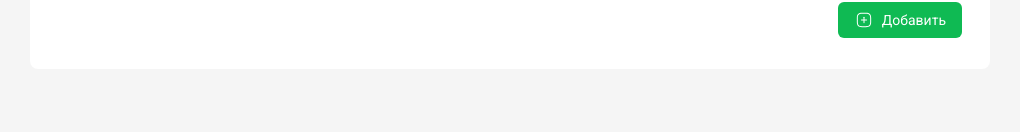
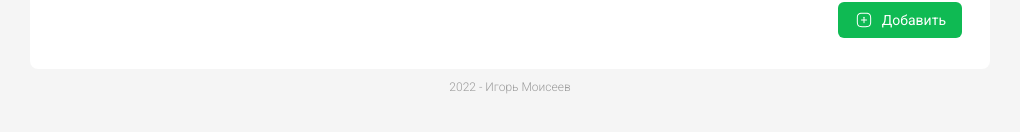
Before and after one commit to MariyaBBB/Notepad, a React (Create React App) app: page /new-post in a window 1280 px wide. Shown: the part 418-550 px from the top of the page, without its empty margins (130-1150 px from the left). Built offline with nearby package versions, Linux system fonts and the light colour scheme.

Commit message:
Добавление футера

```diff
--- a/src/App.tsx
+++ b/src/App.tsx
@@ -1,5 +1,6 @@
 import React from 'react';
 import { BrowserRouter, Route, Routes } from 'react-router-dom';
+import Footer from './components/Footer';
 import Header from './components/Header';
 import './index.css';
 import NewPost from './pages/NewPost';
@@ -17,6 +18,7 @@ function App() {
           <Route path='/new-post' element={<NewPost />}>
          </Route>
         </Routes>
+        <Footer />
       </div>
     </BrowserRouter>
   );
--- /dev/null
+++ b/src/components/Footer.tsx
@@ -0,0 +1,11 @@
+import React from "react";
+
+const Footer = () => {
+    return (
+        <footer className="mt-9 mb-9 text-center">
+            <span className="text-gray text-xs font-350"> 2022 - Игорь Моисеев </span>
+        </footer>
+    )
+}
+
+export default Footer;
```
